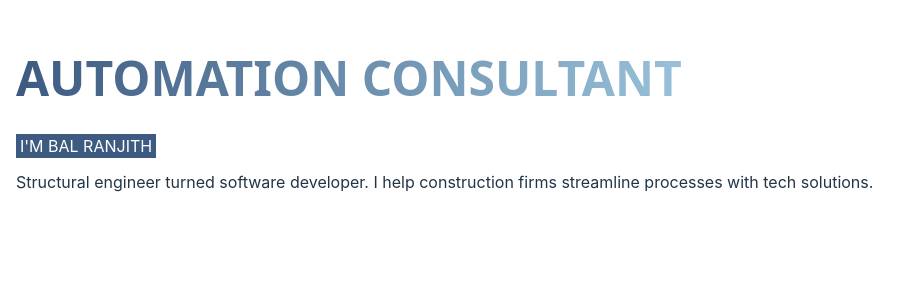
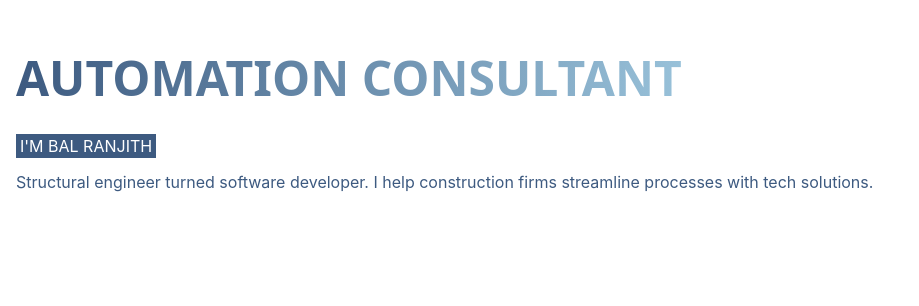
Before and after one commit to balgovidr/AutomationConsultant, a React (Vite) app: page / in a window 1280 px wide. Shown: the part 494-800 px from the top of the page, without its empty margins (0-919 px from the left). Built offline with nearby package versions, Linux system fonts and the light colour scheme.

Commit message:
Changed text colour

```diff
--- a/src/App.jsx
+++ b/src/App.jsx
@@ -8,7 +8,7 @@ function App() {
         <div className='flex flex-col p-4 w-4/5 items-start justify-end py-28'>
           <span className='text-5xl font-bold uppercase font-sans mb-8 bg-gradient-to-r from-primary to-secondary text-transparent bg-clip-text'>Automation Consultant</span>
           <span className='bg-primary text-white uppercase text-md px-1 mb-3'>I&apos;m Bal Ranjith</span>
-          <span>Structural engineer turned software developer. I help construction firms streamline processes with tech solutions.</span>
+          <span className='text-primary' >Structural engineer turned software developer. I help construction firms streamline processes with tech solutions.</span>
         </div>
       </div>
 
```
